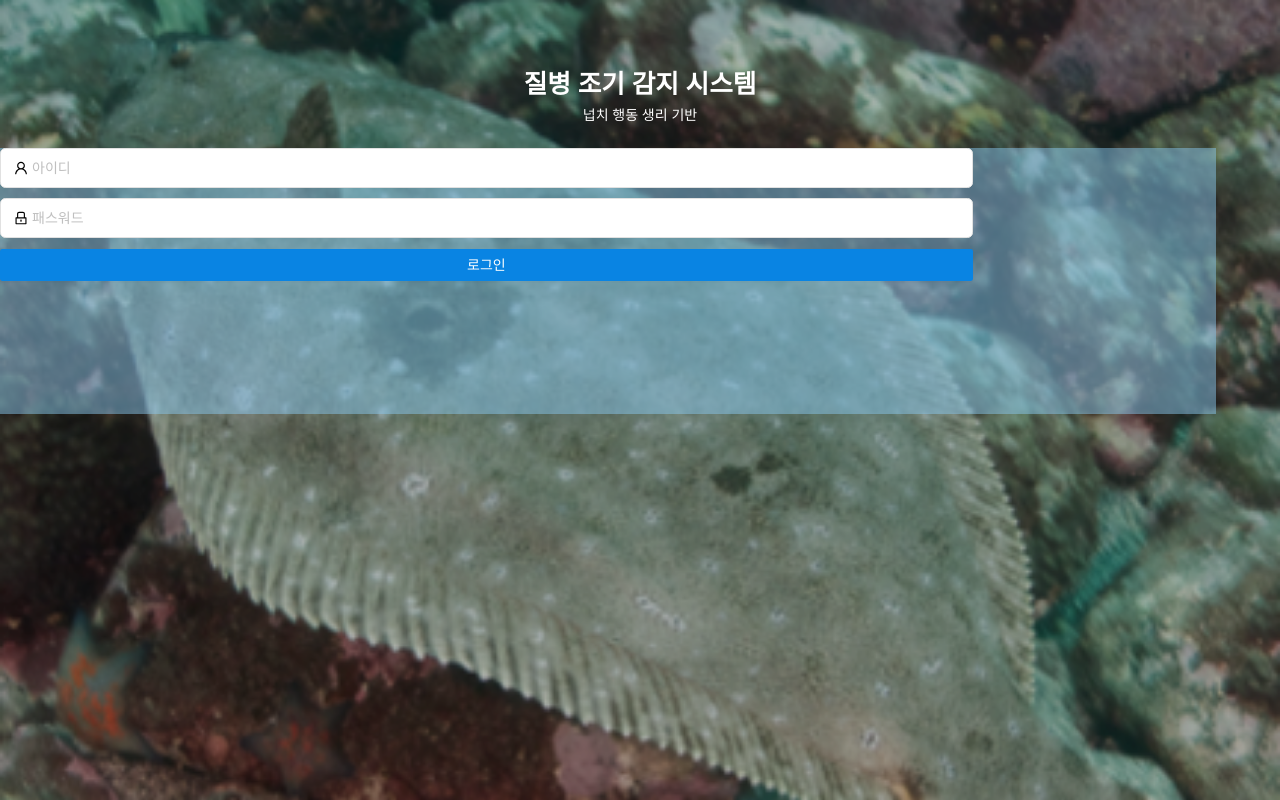
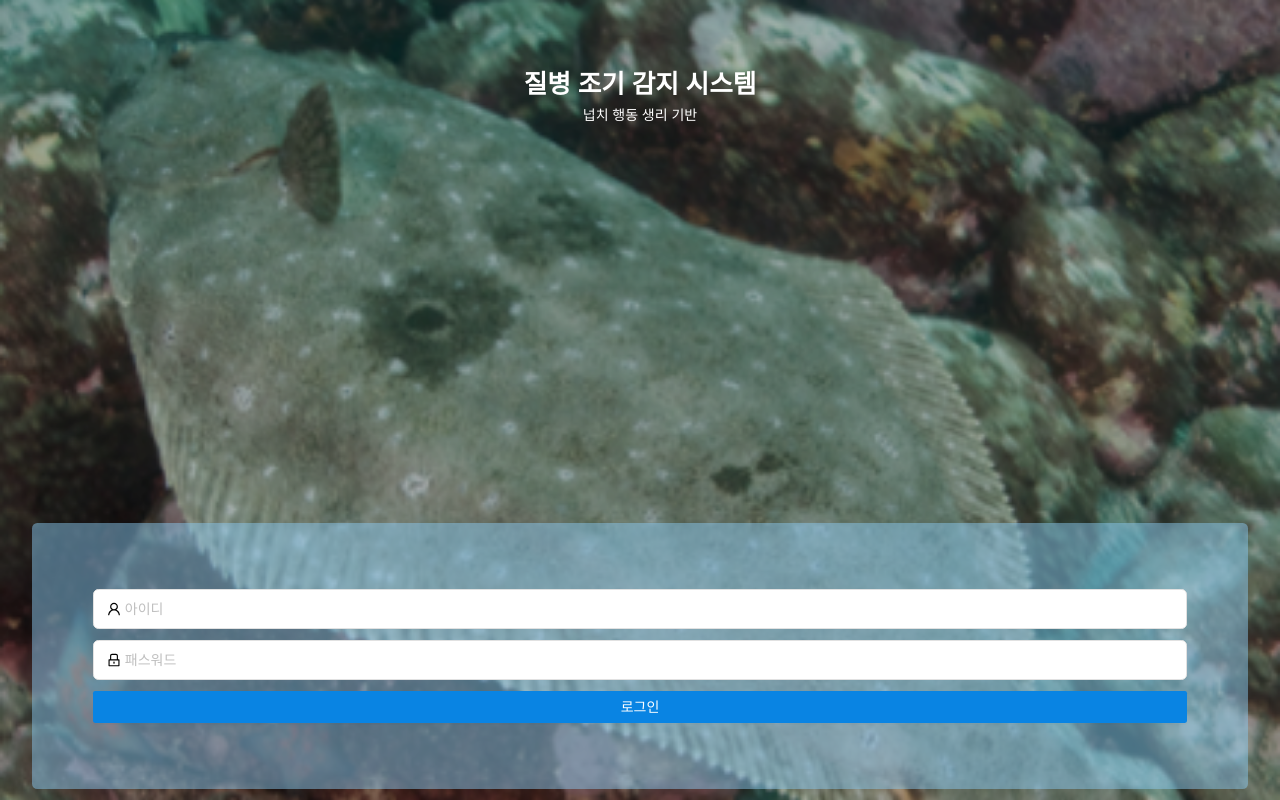
Before and after one commit to ezsimple/ddsh_research, a React (Create React App) app: page /login in a window 1280 px wide. Built offline with nearby package versions, Linux system fonts and the light colour scheme.

Commit message:
border-radius 안되는 문제 보완

```diff
--- a/src/components/styled/shared/Layouts.js
+++ b/src/components/styled/shared/Layouts.js
@@ -70,13 +70,13 @@ const defaultStyle = css`
   min-width: ${(props) => getValue(props.minWidth)};
   max-height: ${(props) => getValue(props.maxHeight)};
   min-height: ${(props) => getValue(props.minHeight)};
-  border-radius: ${(props) => getValue(props.rounded)}
   top: ${(props) => getValue(props.top)};
   bottom: ${(props) => getValue(props.bottom)};
   left: ${(props) => getValue(props.left)};
   right: ${(props) => getValue(props.right)};
 
   overflow: ${(props) => props.overflow};
+  border-radius: ${(props) => getValue(props.rounded)}
 
   ${(props) => props.noti && noti}
   ${(props) => props.notiNew && notiNew};
@@ -87,6 +87,7 @@ const defaultStyle = css`
     props.shadow === 'md' && 'box-shadow: 1px 1px 10px rgba(0,0,0,0.1);'};
   ${(props) =>
     props.shadow === 'lg' && 'box-shadow: 1px 1px 15px rgba(0,0,0,0.1);'};
+
 `;
 
 export const Div = styled.div`
@@ -105,13 +106,18 @@ export const Img = styled.img`
 `;
 
 export const Flex = styled(Div)`
-  display: 'flex'; // flex, inline-flex
+  display: ${(props) => props.display || 'flex'}; // flex, inline-flex
   align-items: ${(props) =>
     props.alignItems ||
     'center'}; // flex-start, flex-end, center, baseline, stretch
+  /* align-content: ${(props) =>
+    props.alignContent ||
+    'center'} // flex-start, flex-end, center, space-between, sapce-around, stretch */
   justify-content: ${(props) =>
     props.justifyContent ||
     'center'}; // flex-start, flex-end, center, space-between, space-around
+  /* flex-direction: ${(props) =>
+    props.flexDirection}; //test 후 삭제(아래 props 로 대체함) */
   flex-wrap: ${(props) => props.flexWrap}; // wrap, wrap-reverse, nowrap
   flex-direction: ${(props) =>
     props.column && 'column'}; // row, row-reverse, column, column-reverse
--- a/src/pages/Login.js
+++ b/src/pages/Login.js
@@ -1,5 +1,6 @@
+import React from 'react';
+import { Container } from 'reactstrap';
 import { LockOutlined, UserOutlined } from '@ant-design/icons';
-import React from 'react';
 import {
   BgImgDiv,
   Button,
@@ -17,13 +18,14 @@ const Login = (props) => {
         <Flex
           column="column"
           justifyContent="space-between"
-          position="relative"
+          relative
           height="100vh"
           width="100%"
           pt={60}
           mt={0}>
           <Div
             display="block"
+            relative
             fg="white"
             bold
             fontSize={24}
@@ -36,16 +38,17 @@ const Login = (props) => {
           </Div>
 
           <Flex
-            column="column"
+            column
+            relative
             p={0}
-            radius={5}
             height={250}
             width="95%"
             mb={10}
+            rounded={5}
             style={{
               background: rgba(136, 198, 235, 0.5),
             }}>
-            <Div width="80%">
+            <Div width="90%">
               <Input
                 size="large"
                 placeholder="아이디"
@@ -53,7 +56,7 @@ const Login = (props) => {
                 allowClear={true}
               />
             </Div>
-            <Div mt={10} width="80%">
+            <Div mt={10} width="90%">
               <Input
                 type="password"
                 size="large"
@@ -62,7 +65,7 @@ const Login = (props) => {
                 allowClear={true}
               />
             </Div>
-            <Div mt={10} width="80%">
+            <Div mt={10} width="90%">
               <Button fg="white" bg="blue" width="100% !important">
                 로그인
               </Button>
```
